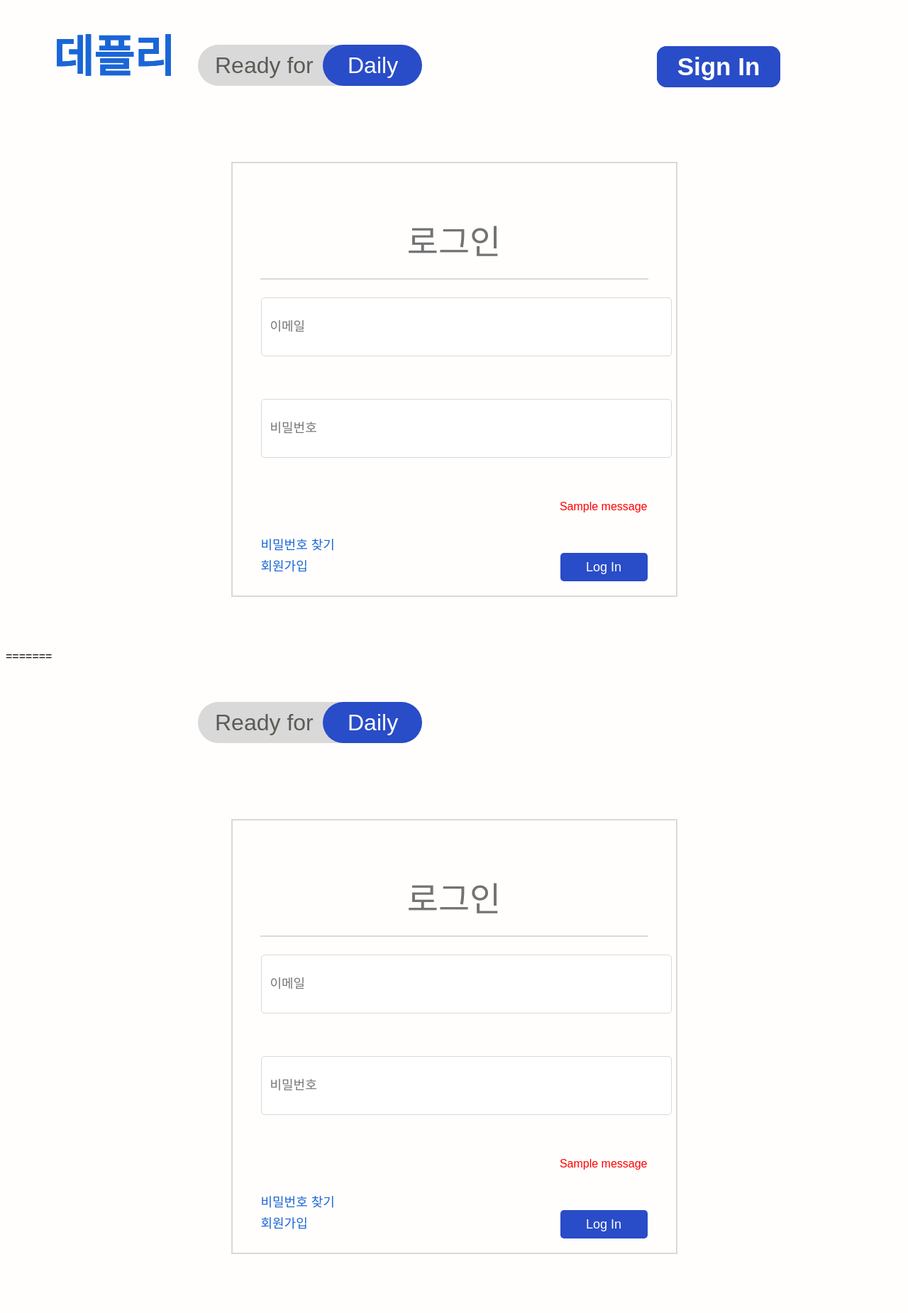
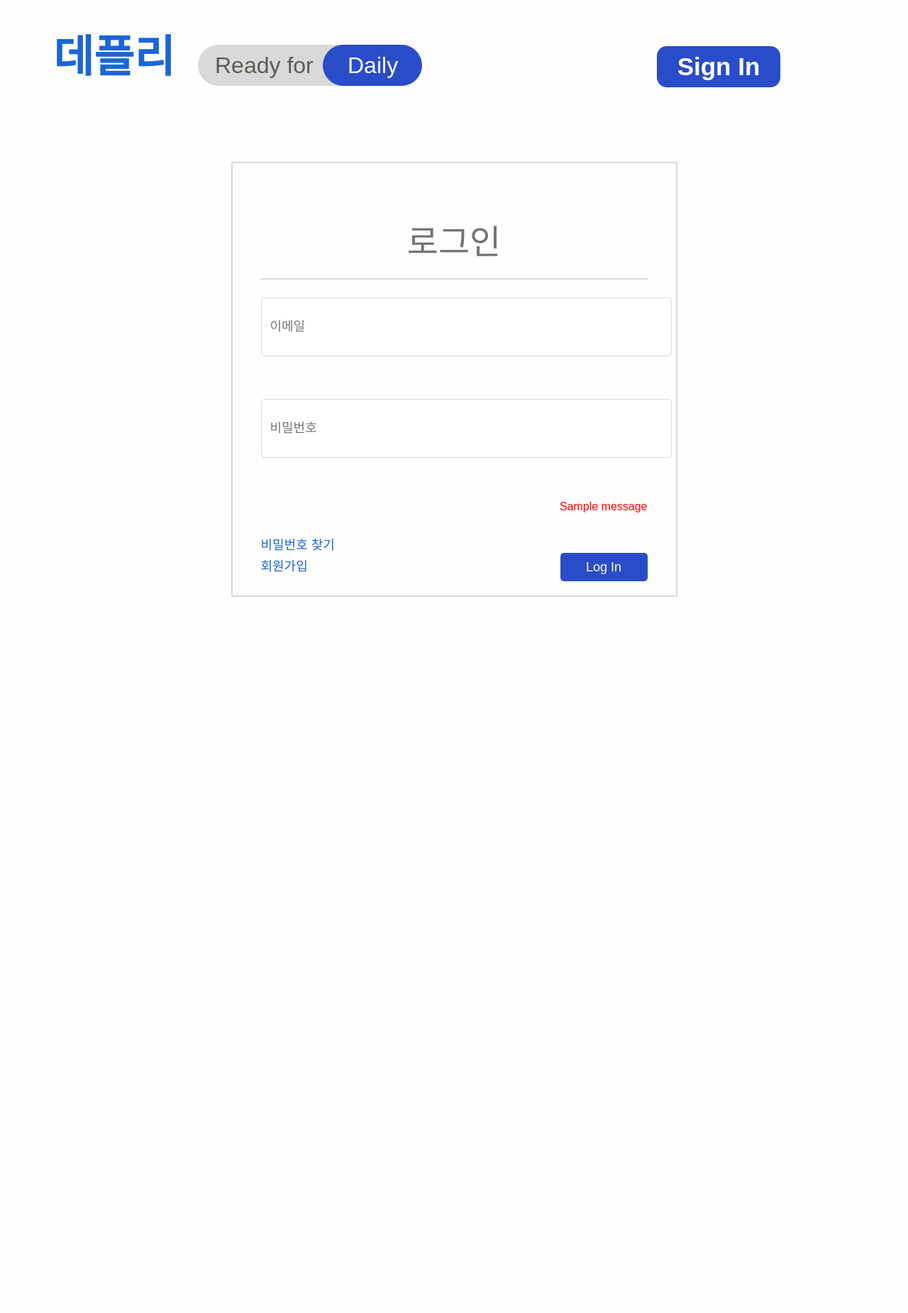
Before and after one commit to shavrindas/TeamForward, a Django app: template accounts/templates/accounts/login.html in a window 1280 px wide. Shown: the whole page at 71% size. After the commit the page ends 841 px from the top, so only its background shows below. Run offline with Django 5.2, Linux system fonts and the light colour scheme; the template is opened without the code that fills it, so the values that code supplies are empty; tables that the repository leaves empty hold one stand-in row (values such as "Sample post"); one stand-in notice (Sample message) is shown; parts of the project's set-up code (start-up, migrations or seed data) failed here and were passed over.

Commit message:
feat: Merge main to front for adding files about calendar

```diff
--- a/accounts/static/accounts/css/styles.css
+++ b/accounts/static/accounts/css/styles.css
@@ -313,3 +298,13 @@ body {
     right: 20px;
     bottom: 60px;
 }
+
+/* Error messages */
+.error-messages {
+    position: absolute;
+    right: 40px;
+    bottom: 100px; /* Adjust this value to position above the find-account button */
+    color: red;
+    font-size: 16px;
+    text-align: right;
+}
--- a/accounts/templates/accounts/login.html
+++ b/accounts/templates/accounts/login.html
@@ -62,67 +62,3 @@
     </div>
 </body>
 </html>
-=======
-<!-- accounts/login.html -->
-{% load static %}
-<!DOCTYPE html>
-<html lang="en">
-<head>
-    <meta charset="UTF-8">
-    <meta name="viewport" content="width=device-width, initial-scale=1.0">
-    <title>Login Page</title>
-    <link rel="stylesheet" href="{% static 'accounts/css/styles.css' %}">
-</head>
-<body>
-    <header>
-        <nav>
-            <!-- Home Button -->
-            <button type="button" class="deply-button" onclick="location.href='/'">데플리</button>
-            <!-- Login Button -->
-            <button type="button" class="sign-in-button" onclick="location.href='{% url 'login' %}'">Sign In</button>
-        </nav>
-    </header>
-
-    <div class="logo-container">
-        <div class="rectangle-12"></div>
-        <div class="rectangle-13"></div>
-        <div class="ready-for">Ready for</div>
-        <div class="daily">Daily</div>
-    </div>
-
-    <div class="login-container">
-        <div class="login-box">
-            <h1 class="login-logo">로그인</h1>
-            <div class="line"></div>
-
-            <form action="{% url 'login' %}" method="post" style="width: 100%; display: flex; flex-direction: column; gap: 20px;">
-                {% csrf_token %}
-
-                <div class="input-container">
-                    <input type="email" id="email" name="email" placeholder="이메일">
-                </div>
-
-                <div class="input-container">
-                    <input type="password" id="password" name="password" placeholder="비밀번호">
-                </div>
-
-                <button type="submit" class="login-button">Log In</button>
-            </form>
-
-            <a href="{% url 'find_account' %}" class="forgot-password-link">비밀번호 찾기</a>
-            <a href="{% url 'signup' %}" class="signup-link">회원가입</a>
-
-            <!-- Error messages -->
-            {% if messages %}
-                <div class="error-messages">
-                    <ul>
-                        {% for message in messages %}
-                            {{ message }}
-                        {% endfor %}
-                    </ul>
-                </div>
-            {% endif %}
-        </div>
-    </div>
-</body>
-</html>
```
Also changed, not shown: other parts of accounts/static/accounts/css/styles.css (+11 -26 lines), accounts/templates/accounts/find_account.html (+12 -47 lines).
